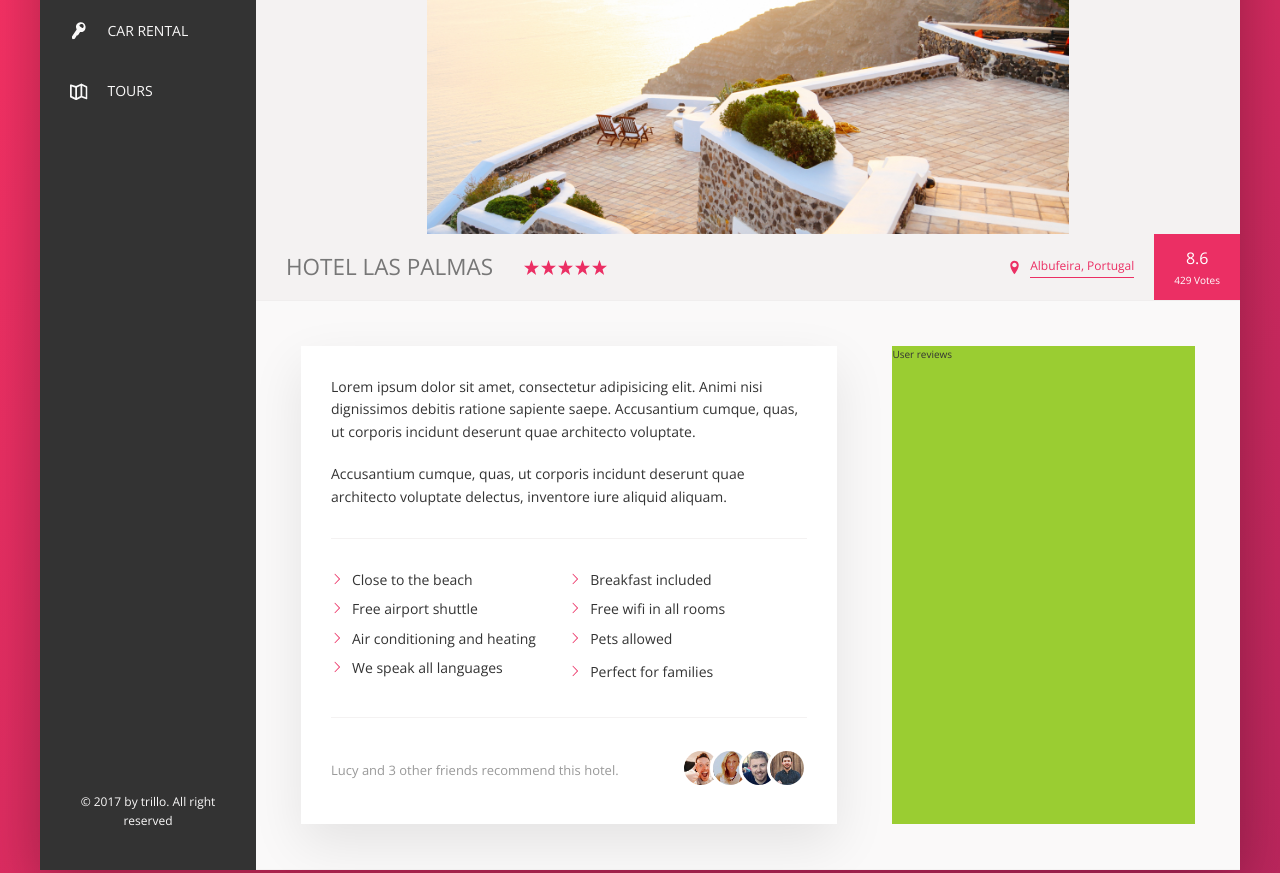
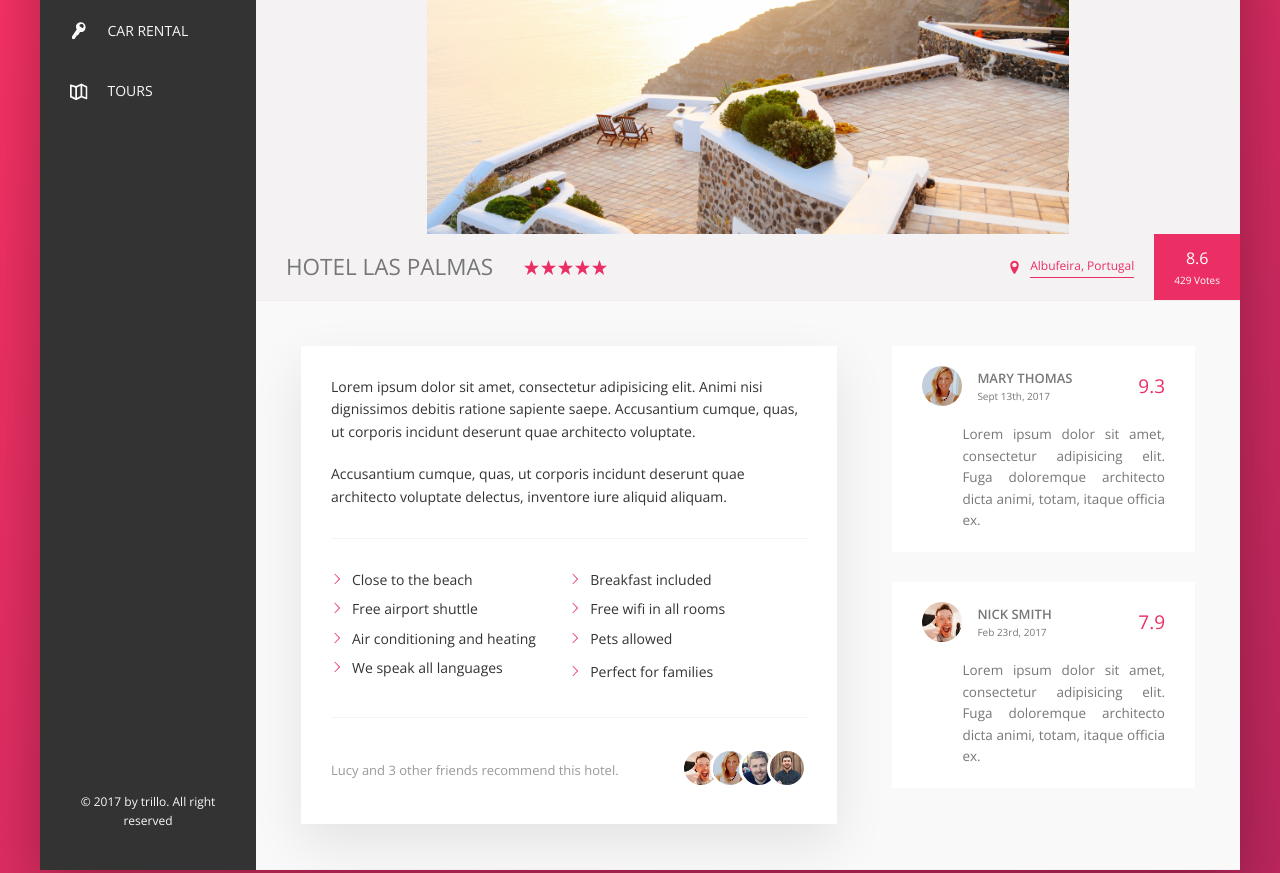
Before and after one commit to ChrisFelicien/Trillo, a plain HTML site: page index.html in a window 1280 px wide. Shown: the part 301-1174 px from the top of the page. Drawn offline with nearby package versions, Linux system fonts and the light colour scheme.

Commit message:
Add two reviews cards

```diff
--- a/css/style.css
+++ b/css/style.css
@@ -416,11 +416,6 @@ nav.user-nav > *:hover {
   flex: 0 0 60%;
 }
 
-.user-reviews {
-  background-color: yellowgreen;
-  flex: 1;
-}
-
 .list {
   display: flex;
   align-items: center;
@@ -485,3 +480,67 @@ nav.user-nav > *:hover {
 .recommend__photo:not(:last-child) {
   margin-right: -1.5rem;
 }
+
+/*
+=========================================================
+========================================================
+========= REVIEWS
+*/
+
+.user-reviews {
+  flex: 1;
+}
+.user-reviews__card {
+  background-color: #fff;
+  padding: 2rem 3rem;
+}
+
+.user-reviews__card:not(:last-child) {
+  margin-bottom: 3rem;
+}
+
+.user-reviews__card--header {
+  display: flex;
+  align-items: center;
+  margin-bottom: 1.8rem;
+}
+
+.user-reviews__card--header img {
+  width: 4rem;
+  height: 4rem;
+  border-radius: 50%;
+}
+
+.user__info--id {
+  color: var(--color-grey-dark-2);
+}
+
+.user--name {
+  font-size: 1.3rem;
+  text-transform: uppercase;
+  font-weight: 600;
+}
+
+.date {
+  font-weight: 400;
+}
+
+.quote__number {
+  color: var(--color-primary);
+  font-size: 1.9rem;
+}
+
+.user__info {
+  margin-right: auto;
+  margin-left: 1.5rem;
+}
+
+.user-reviews__card--content {
+  padding-left: 4rem;
+  text-align: justify;
+}
+
+.user-reviews__text {
+  font-size: 1.35rem;
+  color: var(--color-grey-dark-2);
+}
--- a/index.html
+++ b/index.html
@@ -208,7 +208,50 @@
                 </div>
               </div>
             </div>
-            <div class="user-reviews">User reviews</div>
+            <div class="user-reviews">
+              <div class="user-reviews__card">
+                <div class="user-reviews__card--header">
+                  <img src="./img/user-2.jpg" alt="user picture" />
+                  <div class="user__info">
+                    <div class="user__info--id">
+                      <p class="user--name">MARY THOMAS</p>
+                      <p class="date">Sept 13th, 2017</p>
+                    </div>
+                  </div>
+                  <div class="user__info--num">
+                    <p class="quote__number">9.3</p>
+                  </div>
+                </div>
+                <div class="user-reviews__card--content">
+                  <p class="user-reviews__text">
+                    Lorem ipsum dolor sit amet, consectetur adipisicing elit.
+                    Fuga doloremque architecto dicta animi, totam, itaque
+                    officia ex.
+                  </p>
+                </div>
+              </div>
+              <div class="user-reviews__card">
+                <div class="user-reviews__card--header">
+                  <img src="./img/user-1.jpg" alt="user picture" />
+                  <div class="user__info">
+                    <div class="user__info--id">
+                      <p class="user--name">NICK SMITH</p>
+                      <p class="date">Feb 23rd, 2017</p>
+                    </div>
+                  </div>
+                  <div class="user__info--num">
+                    <p class="quote__number">7.9</p>
+                  </div>
+                </div>
+                <div class="user-reviews__card--content">
+                  <p class="user-reviews__text">
+                    Lorem ipsum dolor sit amet, consectetur adipisicing elit.
+                    Fuga doloremque architecto dicta animi, totam, itaque
+                    officia ex.
+                  </p>
+                </div>
+              </div>
+            </div>
           </div>
         </main>
       </div>
```
